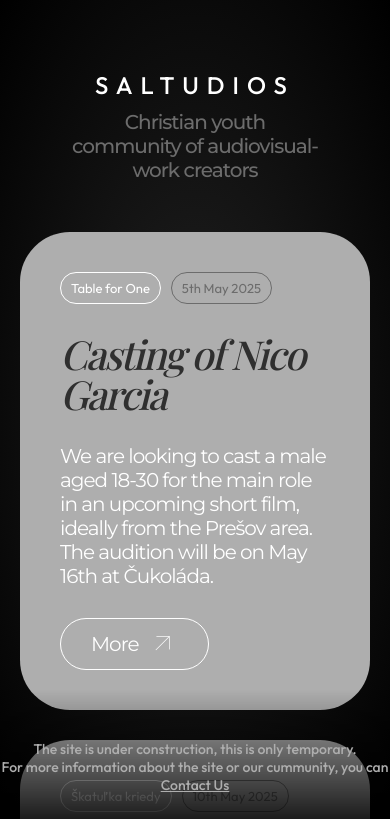
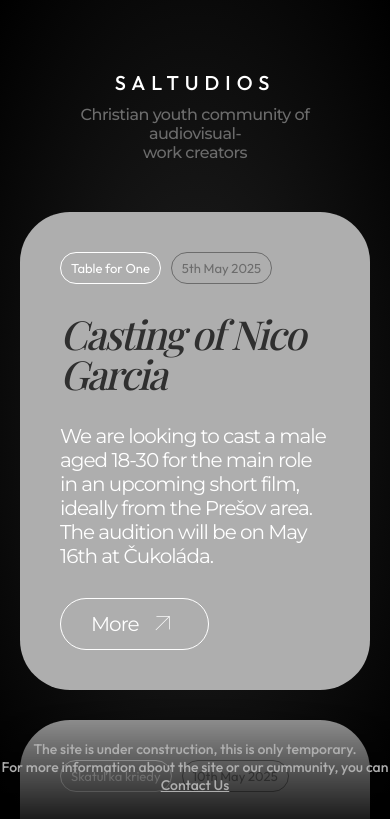
Before and after one commit to stofkosc/saltudios, a plain HTML site: page index.html in a window 390 px wide. Shown: the top 819 px of the page. Drawn offline with nearby package versions, Linux system fonts and the light colour scheme; a web font is replaced by a local one.

Commit message:
smaller saltudios banner on mobile

```diff
--- a/css/styles.css
+++ b/css/styles.css
@@ -270,6 +270,11 @@ p.text_news {
 }
 
 @media screen and (max-width: 1200px) {
+    h1.saltudios {
+        font-size: 20px;
+        letter-spacing: 6px;
+    }
+
     .tag {
         padding: 0 10px;
     }
@@ -314,6 +319,11 @@ p.text_news {
         font-size: 20px;
     }
 
+    .size-20 {
+        font-size: 16px;
+        letter-spacing: -0.5px;
+    }
+
     .whatsup {
         display: none;
     }
--- a/index.html
+++ b/index.html
@@ -4,7 +4,7 @@
     <title>Saltudios</title>
     <link rel="icon" href="images/icon_saltudios.png" type="image/png">
     <meta name="viewport" content="width=device-width, initial-scale=1.0">
-    <link rel="stylesheet" href="css/styles.css?v=4.0">
+    <link rel="stylesheet" href="css/styles.css?v=5.0">
     <link rel="preconnect" href="https://fonts.googleapis.com">
     <link rel="preconnect" href="https://fonts.gstatic.com" crossorigin>
     <link href="https://fonts.googleapis.com/css2?family=Montserrat:ital,wght@0,100..900;1,100..900&family=Outfit:wght@100..900&family=Playfair+Display:ital,wght@0,400..900;1,400..900&display=swap" rel="stylesheet">
@@ -47,5 +47,5 @@
     <a href="mailto:8saltudios8@gmail.com">Contact Us</a>
     <a href="filmsandshows.html">Film & Shows</a>-->
     <div class="SPACER"></div>
-    <script src="/js/news.js"></script>
+    <script src="/js/news.js?v=2.0"></script>
 </body>
```
